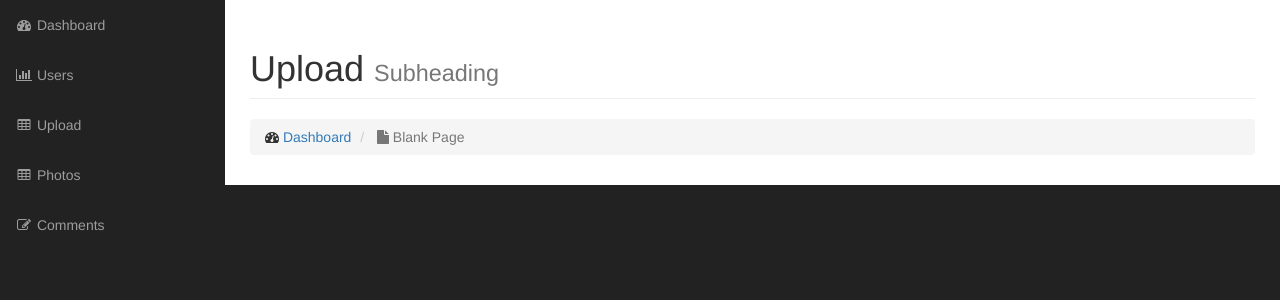
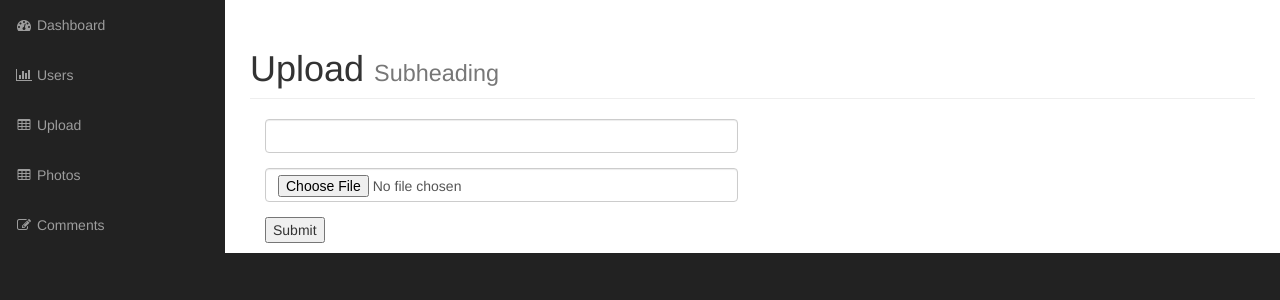
Before and after one commit to shreejanjoshi/PhotoGallery, a PHP site: page /admin/upload.php in a window 1280 px wide. Shown: the part 51-351 px from the top of the page. Run offline with PHP 8.4, Linux system fonts and the light colour scheme; the visitor is signed in with stand-in values (Sample User, id 1); grey boxes labelled with a size stand in for pictures from a placeholder-image service; some libraries are stand-ins or nearby versions.

Commit message:
made form for photo

```diff
--- a/admin/upload.php
+++ b/admin/upload.php
@@ -1,4 +1,7 @@
 <?php include("includes/header.php"); ?>
+<?php if(!$session->is_signed_in()){ redirect("login.php");} ?>
+
+
 
     <!-- Navigation -->
     <nav class="navbar navbar-inverse navbar-fixed-top" role="navigation">
@@ -28,14 +31,19 @@
                         Upload
                         <small>Subheading</small>
                     </h1>
-                    <ol class="breadcrumb">
-                        <li>
-                            <i class="fa fa-dashboard"></i>  <a href="index.html">Dashboard</a>
-                        </li>
-                        <li class="active">
-                            <i class="fa fa-file"></i> Blank Page
-                        </li>
-                    </ol>
+
+                    <div class="col-md-6">
+                    <form action="upload.php" method="post" enctype="multipart/form-data">
+                        <div class="form-group">
+                            <input type="text" name="title" class="form-control">
+                        </div>
+                        <div class="form-group">
+                            <input type="file" name="file_upload" class="form-control">
+                        </div>
+                        <input type="submit" name="submit">
+                    </form>
+                    </div>
+
                 </div>
             </div>
             <!-- /.row -->
```
